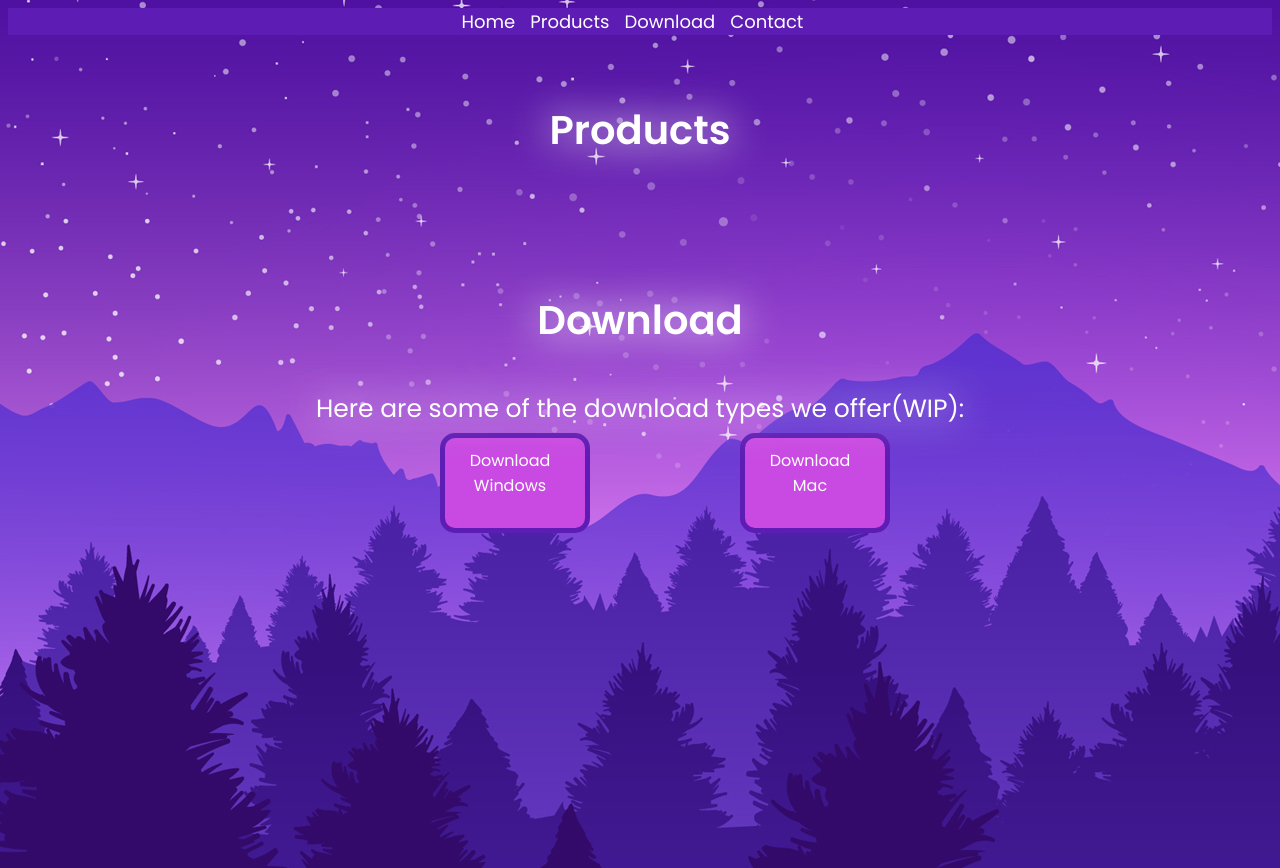
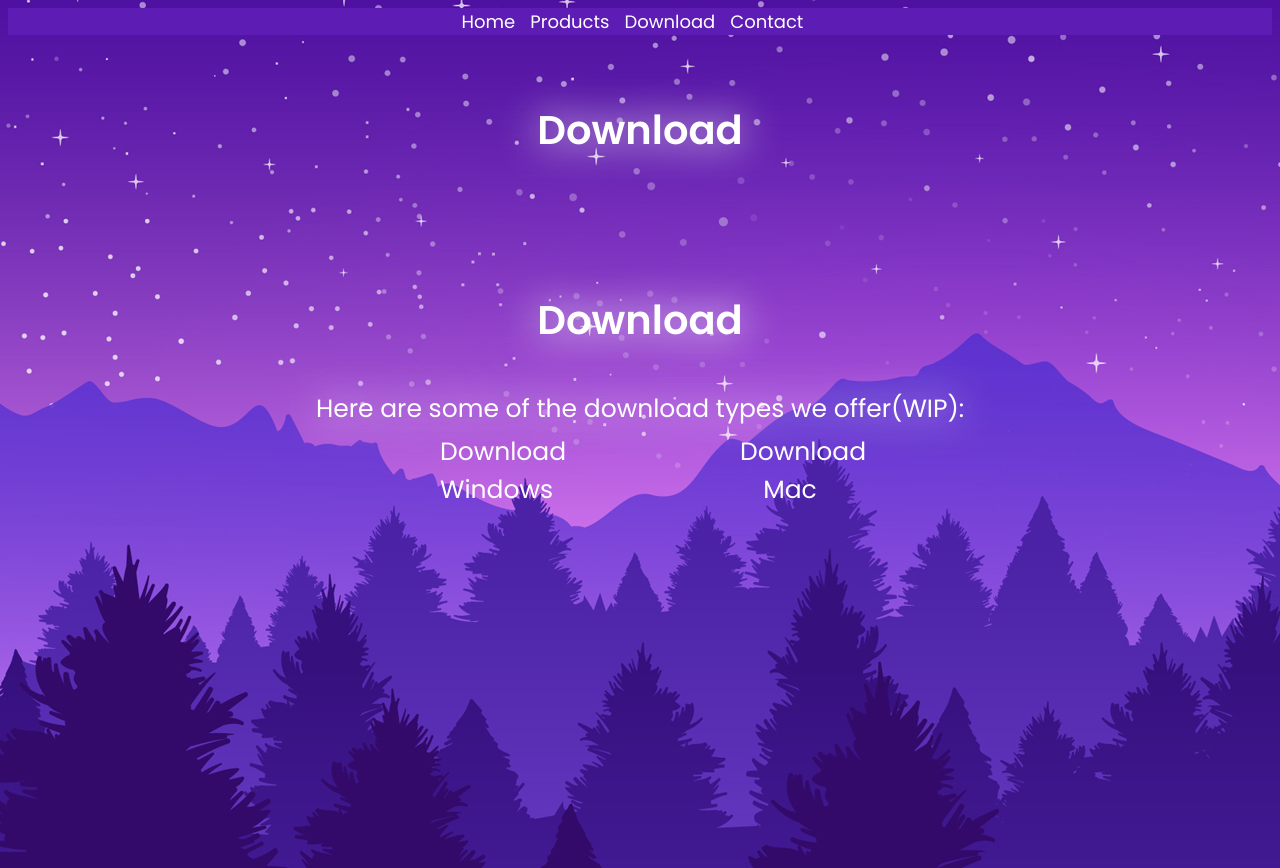
Before and after one commit to WardIsBored/Test-website, a plain HTML site: page Download.html in a window 1280 px wide. Drawn offline with Linux system fonts and the light colour scheme.

Commit message:
Downloads looked horrible so I changed that.I might add broswer games but after all this is just a test website to copy and paste.

```diff
--- a/Download.html
+++ b/Download.html
@@ -21,7 +21,7 @@
     </nav>
     <div class="wrapper">
     <div class="Text-Title">
-        <p class="header">Products</p>
+        <p class="header">Download</p>
     </div>
 
     <div class="About">
@@ -30,9 +30,9 @@
     </div>
 
     <main class="content">
-        <a class="button" href="img.jpg" download="img.jpg">Download Windows</a>
+        <a class="text" href="img.jpg" download="img.jpg">Download Windows</a>
 
-         <a class="button" href="img.jpg" download="img.jpg">Download Mac</a>
+         <a class="text" href="img.jpg" download="img.jpg">Download Mac</a>
 
 
     </main>
```
